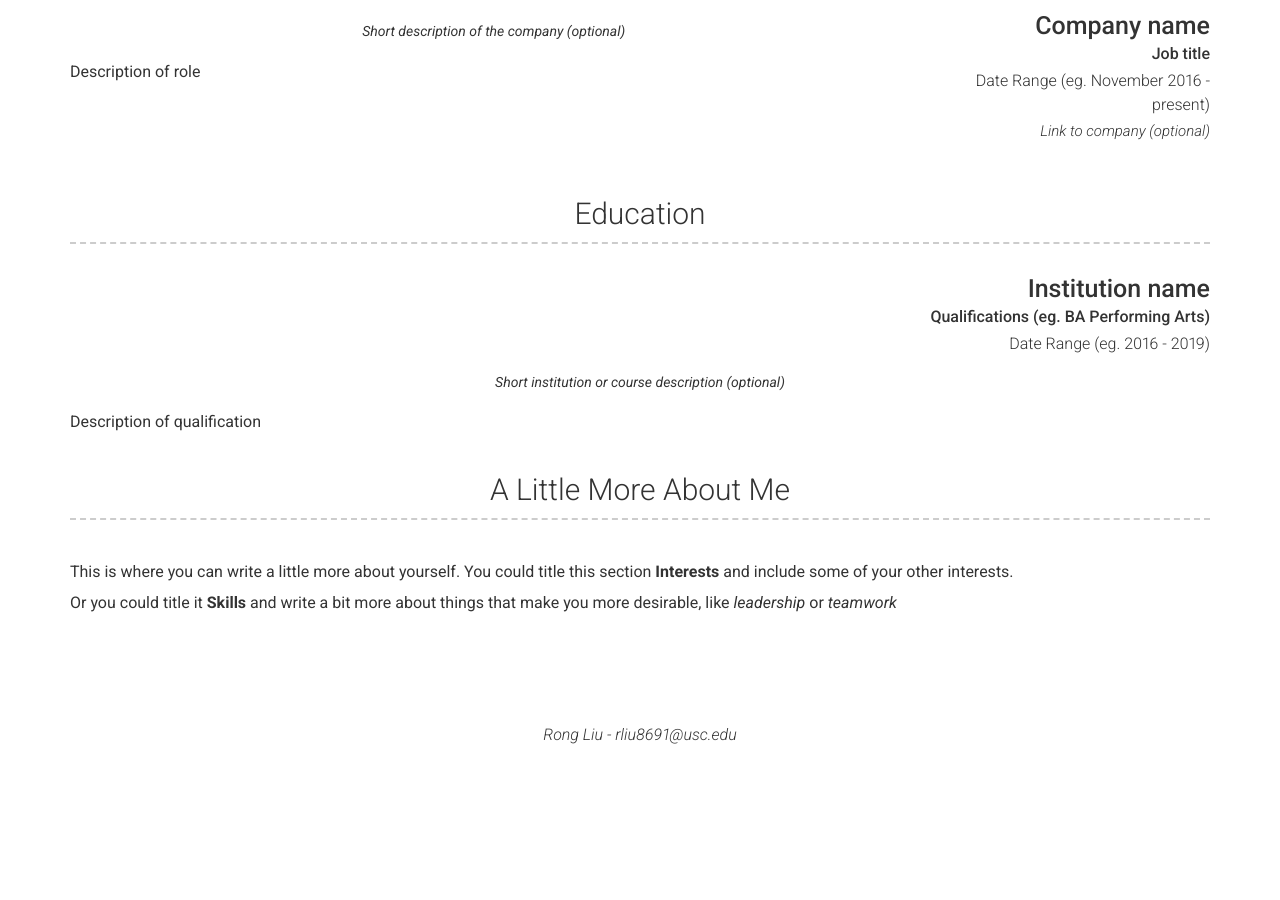
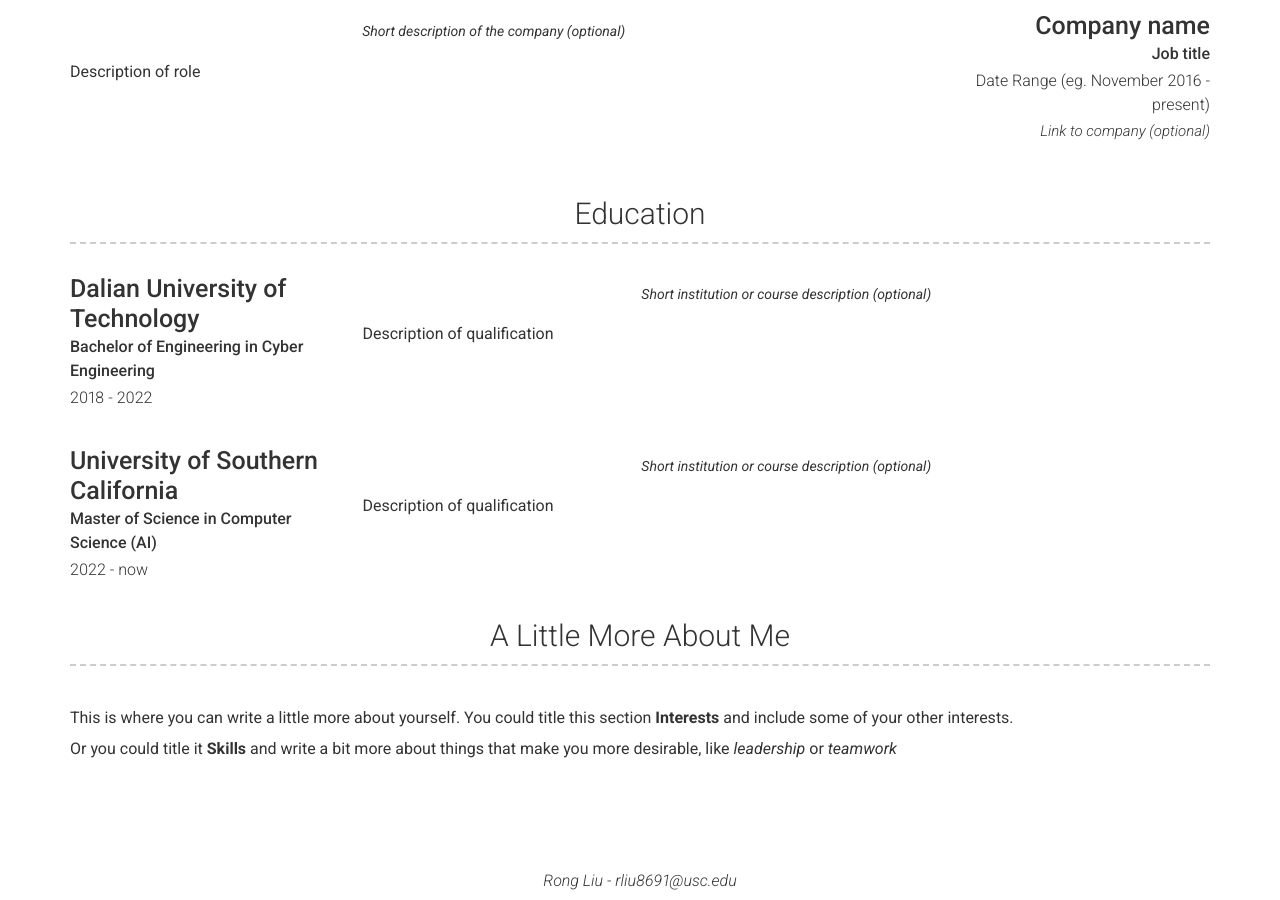
Before and after one commit to RongLiu-Leo/rongliu-leo.github.io, a Jekyll site: the page built from index.md, in a window 1280 px wide and 900 px high, scrolled down 1189 px. Built offline with Jekyll 4.4.1, drawn with Linux system fonts in a browser that asks for light colours; nearby versions of some CDN libraries; before the commit the page ends 1943 px from its top, so only the background shows below that.

Commit message:
Update _config.yml

```diff
--- a/_config.yml
+++ b/_config.yml
@@ -96,10 +96,18 @@
   - title: Education
     layout: list
     content:
-      - layout: top-right
-        title: Institution name
-        sub_title: Qualifications (eg. BA Performing Arts)
-        caption: Date Range (eg. 2016 - 2019)
+      - layout: top-left
+        title: Dalian University of Technology
+        sub_title: Bachelor of Engineering in Cyber Engineering
+        caption: 2018 - 2022
+        quote: >
+          Short institution or course description (optional)
+        description: | # this will include new lines to allow paragraphs
+          Description of qualification
+      - layout: top-left
+        title: University of Southern California
+        sub_title: Master of Science in Computer Science (AI)
+        caption: 2022 - now
         quote: >
           Short institution or course description (optional)
         description: | # this will include new lines to allow paragraphs
```
